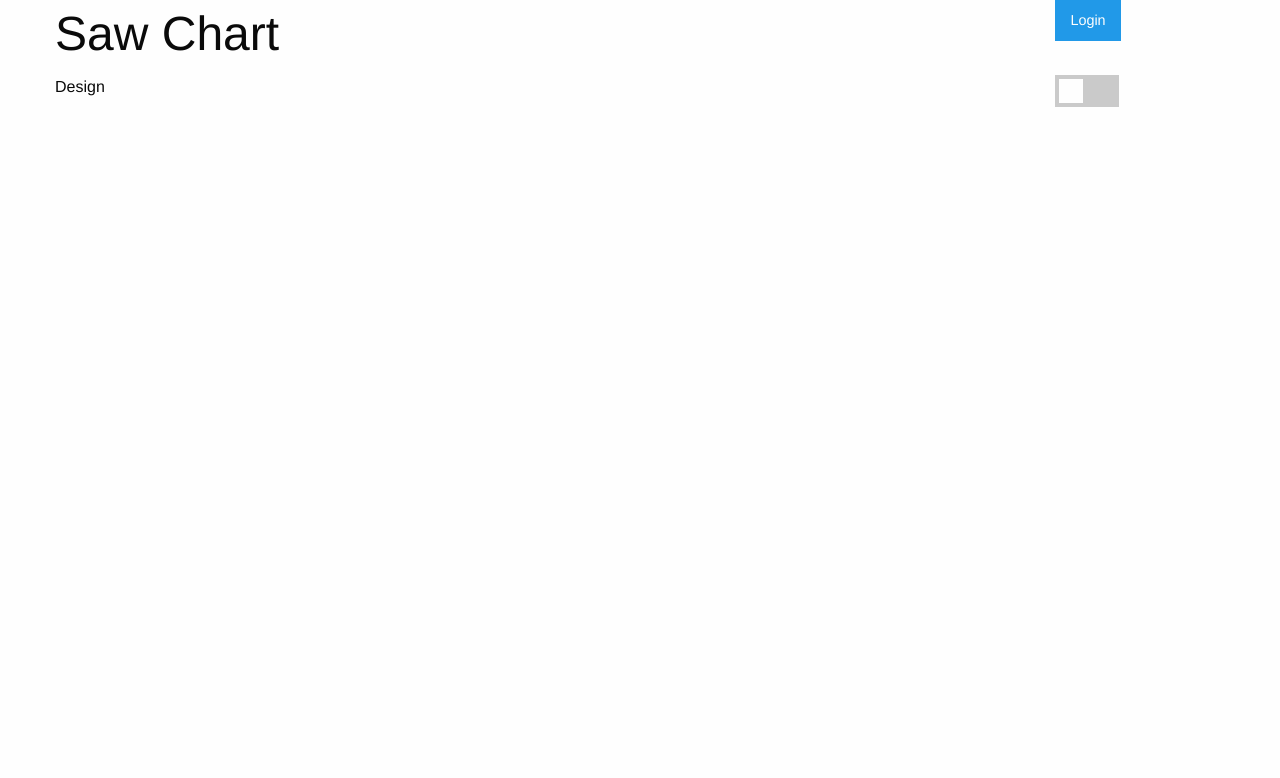
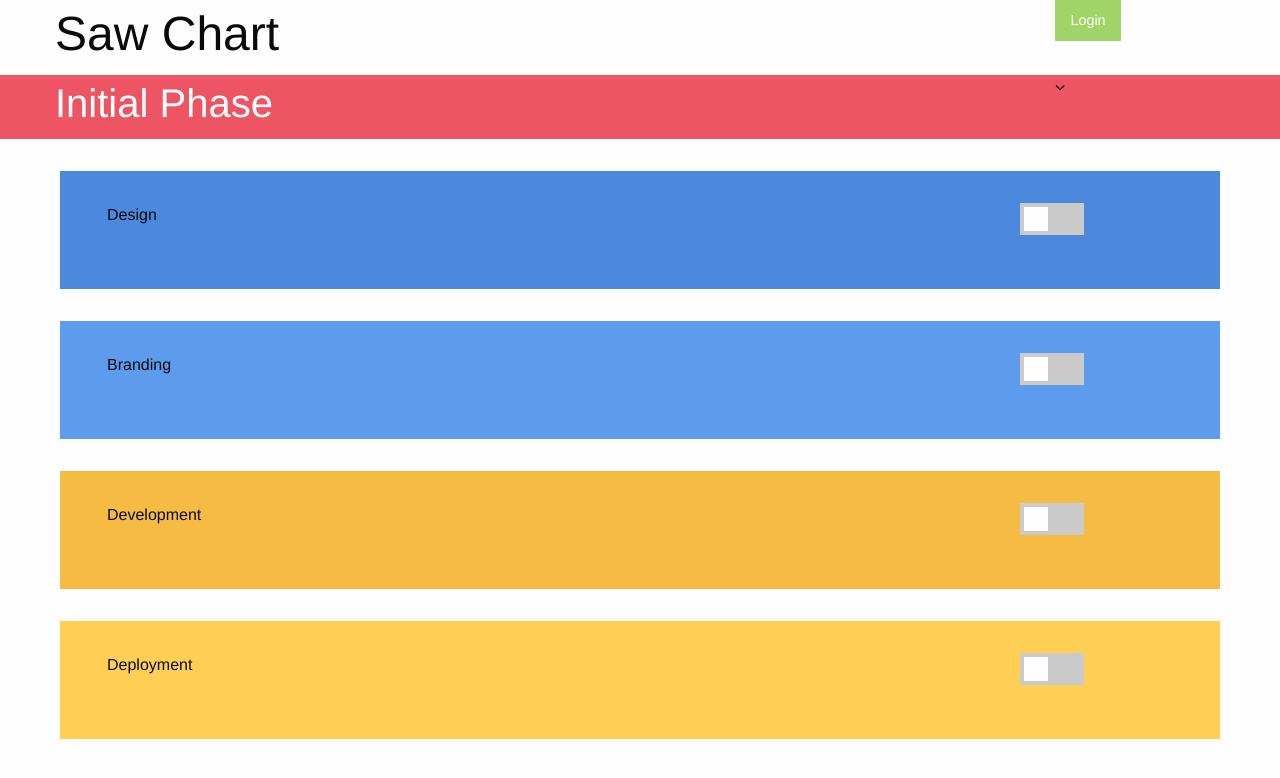
Before and after one commit to ramsey-darling1/static_saw, a website: page index.html in a window 1280 px wide. Drawn offline with nearby package versions, Linux system fonts and the light colour scheme.

Commit message:
adding some colors

```diff
--- a/index.html
+++ b/index.html
@@ -5,6 +5,7 @@
 <meta http-equiv="x-ua-compatible" content="ie=edge">
 <meta name="viewport" content="width=device-width, initial-scale=1.0">
 <title>Saw Chart</title>
+<link rel="stylesheet" href="css/font-awesome.min.css">
 <link rel="stylesheet" href="css/app.css">
 </head>
 <body>
@@ -19,24 +20,96 @@
 </div>
 </header>
 <main>
-<div class="component-wrap">
+<div class="phase-wrap phase-1">
+    <div class="phase-title-wrap">
+        <div class="row">
+            <div class="small-10 columns">
+                <h2>Initial Phase</h2>
+            </div>
+            <div class="small-2 columns">
+                <p class="phase-trigger" data-phase="1">
+                    <i class="fa fa-angle-down"></i>
+                </p>
+            </div>
+        </div>
+    </div>
+    <!--phase 1 components-->
+<div class="component-wrap required">
     <div class="row">
         <div class="small-10 columns">
-            <div class="component">
+            <div class="component small">
                 <div class="title">Design</div>
             </div>
         </div>
         <div class="small-2 columns">
             <div class="component-trigger">
                 <div class="switch">
-                    <input class="switch-input" id="exampleSwitch" type="checkbox" name="exampleSwitch">
-                    <label class="switch-paddle" for="exampleSwitch">
+                    <input class="switch-input" id="switch_0" type="checkbox" name="switch_0">
+                    <label class="switch-paddle" for="switch_0">
                         <span class="show-for-sr">Activate</span>
                     </label>
                 </div>
             </div>
         </div>
     </div>
+</div>
+<div class="component-wrap recom">
+    <div class="row">
+        <div class="small-10 columns">
+            <div class="component med client">
+                <div class="title">Branding</div>
+            </div>
+        </div>
+        <div class="small-2 columns">
+            <div class="component-trigger">
+                <div class="switch">
+                    <input class="switch-input" id="switch_1" type="checkbox" name="switch_1">
+                    <label class="switch-paddle" for="switch_1">
+                        <span class="show-for-sr">Activate</span>
+                    </label>
+                </div>
+            </div>
+        </div>
+    </div>
+</div>
+<div class="component-wrap important">
+    <div class="row">
+        <div class="small-10 columns">
+            <div class="component large repeat">
+                <div class="title">Development</div>
+            </div>
+        </div>
+        <div class="small-2 columns">
+            <div class="component-trigger">
+                <div class="switch">
+                    <input class="switch-input" id="switch_2" type="checkbox" name="switch_2">
+                    <label class="switch-paddle" for="switch_2">
+                        <span class="show-for-sr">Activate</span>
+                    </label>
+                </div>
+            </div>
+        </div>
+    </div>
+</div>
+<div class="component-wrap optional">
+    <div class="row">
+        <div class="small-10 columns">
+            <div class="component med">
+                <div class="title">Deployment</div>
+            </div>
+        </div>
+        <div class="small-2 columns">
+            <div class="component-trigger">
+                <div class="switch">
+                    <input class="switch-input" id="switch_3" type="checkbox" name="switch_3">
+                    <label class="switch-paddle" for="switch_3">
+                        <span class="show-for-sr">Activate</span>
+                    </label>
+                </div>
+            </div>
+        </div>
+    </div>
+</div>
 </div>
 </main>
 <footer>
--- /dev/null
+++ b/scss/_saw.scss
@@ -0,0 +1,86 @@
+/**
+ * Styles for SAW Chart
+ * @rdarling
+ *
+ */
+
+.dissapear {display:none;}
+
+
+.phase-wrap {
+
+    .phase-title-wrap {
+        margin-bottom: 2rem;
+
+        h2 {
+            color: $white;
+        }
+    }
+
+    &.phase-1 {
+        .phase-title-wrap {
+            background: $phase-1;
+        }
+    }
+    &.phase-2 {
+        .phase-title-wrap {
+            background: $phase-2;
+        }
+    }
+    &.phase-3 {
+        .phase-title-wrap {
+            background: $phase-3;
+        }
+    }
+    &.phase-4 {
+        .phase-title-wrap {
+            background: $phase-4;
+        }
+    }
+    &.phase-5 {
+        .phase-title-wrap {
+            background: $phase-5;
+        }
+    }
+    &.phase-6 {
+        .phase-title-wrap {
+            background: $phase-6;
+        }
+    }
+    &.phase-7 {
+        .phase-title-wrap {
+            background: $phase-7;
+        }
+    }
+    &.phase-8 {
+        .phase-title-wrap {
+            background: $phase-8;
+        }
+    }
+    &.phase-9 {
+        .phase-title-wrap {
+            background: $phase-9;
+        }
+    }
+}
+
+.component-wrap {
+    padding: 2rem;
+    margin-bottom:2rem;
+    max-width: 1160px;
+    margin-left:auto;
+    margin-right: auto;
+
+    &.required {
+        background: $required;
+    }
+    &.recom {
+        background: $recom;
+    }
+    &.important {
+        background: $important;
+    }
+    &.optional {
+        background: $optional;
+    }
+}
--- a/scss/_settings.scss
+++ b/scss/_settings.scss
@@ -49,7 +49,8 @@ $global-font-size: 100%;
 $global-width: rem-calc(1200);
 $global-lineheight: 1.5;
 $foundation-palette: (
-  primary: #2199e8,
+  //primary: #2199e8,
+  primary: #A0D468,
   secondary: #777,
   success: #3adb76,
   warning: #ffae00,
@@ -72,6 +73,21 @@ $global-radius: 0;
 $global-text-direction: ltr;
 $global-flexbox: false;
 $print-transparent-backgrounds: true;
+
+//Custom colors for saw chart
+$required: #4A89DC;
+$recom: #5D9CEC;
+$important: #F6BB42;
+$optional: #FFCE54;
+$phase-1: #ED5565;
+$phase-2: #E9573F;
+$phase-3: #37BC9B;
+$phase-4: #8CC152;
+$phase-5: #3BAFDA;
+$phase-6: #967ADC;
+$phase-7: #656D78;
+$phase-8: #D770AD;
+$phase-9: $black;
 
 @include add-foundation-colors;
 
--- a/scss/app.scss
+++ b/scss/app.scss
@@ -3,6 +3,8 @@
 @import 'settings';
 @import 'foundation';
 @import 'motion-ui';
+
+@import 'saw';
 
 @include foundation-global-styles;
 @include foundation-grid;
```
Also changed, not shown: css/app.css, css/font-awesome.min.css (added).
